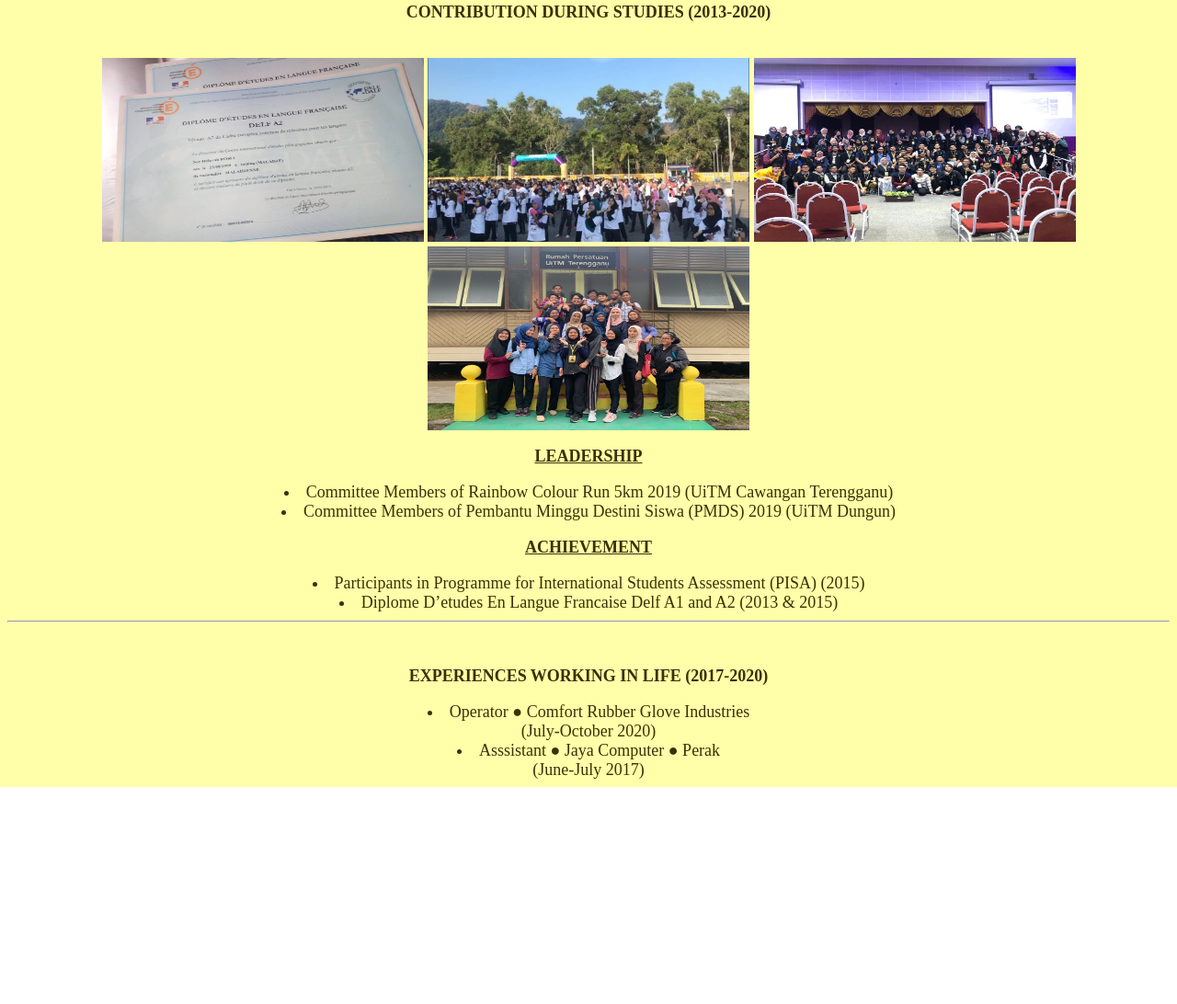
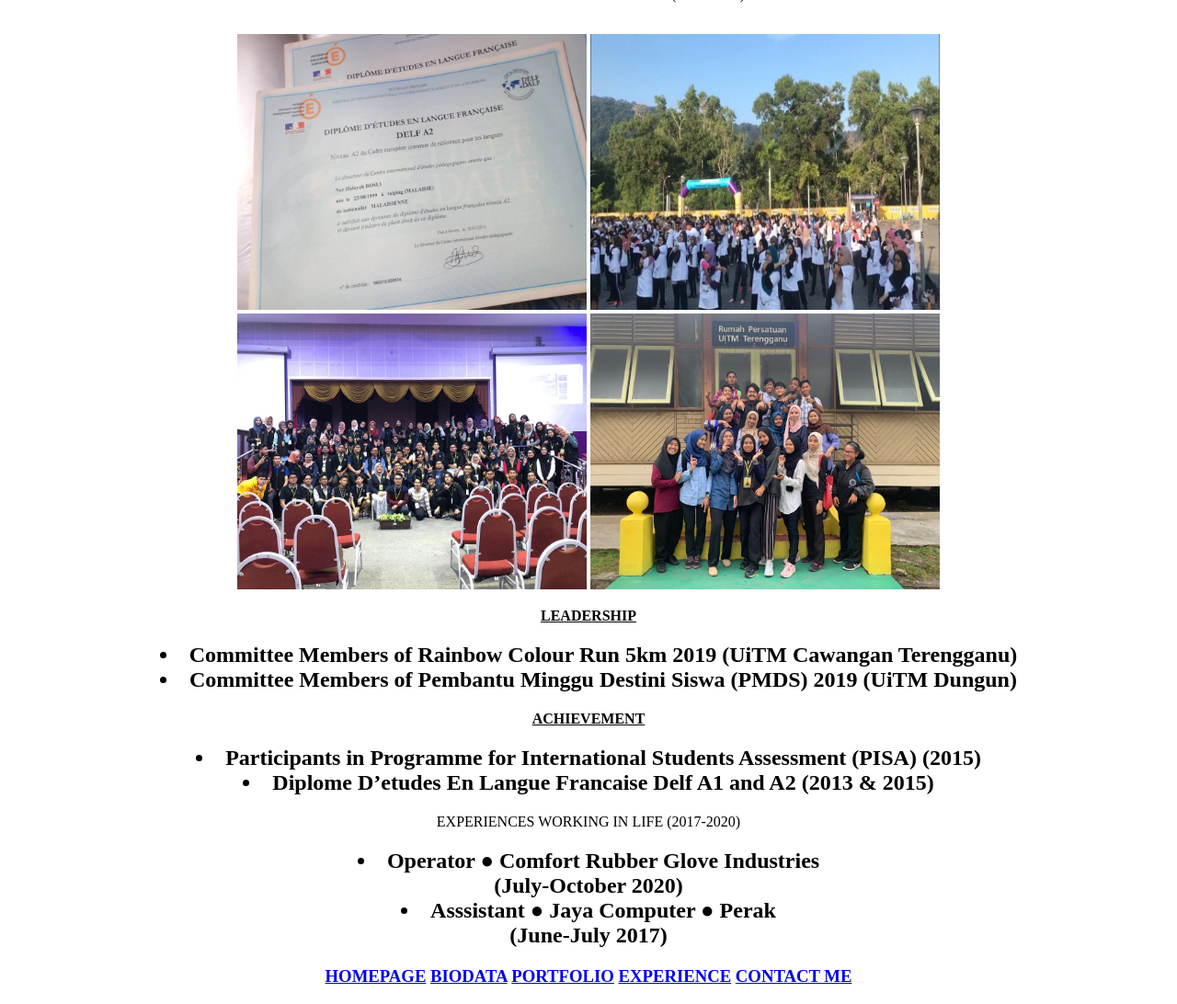
Before and after one commit to hidayahrosli99/personal-portfolio, a plain HTML site: page experience.html in a window 1280 px wide. Shown: the part 81-1173 px from the top of the page at 92% size. Before the commit the page ends 937 px from the top, so only its background shows below. Drawn offline with Linux system fonts and the light colour scheme; a web font is replaced by a local one.

Commit message:
Update experience.html

```diff
--- a/experience.html
+++ b/experience.html
@@ -2,47 +2,65 @@
 
 <HEAD>
 <TITLE> experience </TITLE>
+<link rel="stylesheet" href= "style.css">
+<link rel="preconnect" href="https://fonts.gstatic.com">
+<link rel="preconnect" href="https://fonts.gstatic.com">
+<link href="https://fonts.googleapis.com/css2?family=Dekko&display=swap" rel="stylesheet">
 </HEAD>
 
 
 <BODY>
-<CENTER><H1><FONT SIZE="+7" COLOR="#3C3003" FACE="Script MT Bold"><U> EXPERIENCE </U></FONT></H1></CENTER>
+<CENTER><H1>EXPERIENCE</H1></CENTER>
 
 <center>
-<FONT SIZE="+1" COLOR="#3C3003"FACE="Arial Rounded MT Bold">
-
-<p><B>CONTRIBUTION DURING STUDIES (2013-2020) </B>
-
-<p><br><img src="delf.jpeg" HEIGHT=200 WIDTH=350 > <img src="run.jpeg" HEIGHT=200 WIDTH=350 >
-<img src="pmds.jpeg" HEIGHT=200 WIDTH=350 > <img src="b.jpeg" HEIGHT=200 WIDTH=350 >
 
 
-<P><b><u>LEADERSHIP</u></b>
+<p>CONTRIBUTION DURING STUDIES (2013-2020)</p></B>
 
+<br><img src="delf.jpeg" HEIGHT=300 WIDTH=380 > <img src="run.jpeg" HEIGHT=300 WIDTH=380 > <br>
+<img src="pmds.jpeg" HEIGHT=300 WIDTH=380 > <img src="b.jpeg" HEIGHT=300 WIDTH=380 >
+
+
+<p><b><u>LEADERSHIP</u></b></p>
+
+<h2>
 <li>Committee Members of Rainbow Colour Run 5km 2019 (UiTM Cawangan Terengganu)
 <li>Committee Members of Pembantu Minggu Destini Siswa (PMDS) 2019 (UiTM Dungun)
+</h2>
 
+<p><b><u>ACHIEVEMENT</u></b></p>
 
-<p><b><u>ACHIEVEMENT</u></b>
-
+<h2>
 <li>Participants in Programme for International Students Assessment (PISA) (2015)
 <li>Diplome D’etudes En Langue Francaise Delf A1 and A2
 (2013 & 2015)
+</h2>
 
-<hr>
-<br> <p>
 
-<P><b> EXPERIENCES WORKING IN LIFE (2017-2020)</b>
+<P>EXPERIENCES WORKING IN LIFE (2017-2020)</p>
 
+<h2>
 <li>Operator ● Comfort Rubber Glove Industries
 <br>(July-October 2020)
 
 <li>Asssistant ● Jaya Computer ● Perak
 <br>(June-July 2017)
+</h2>
+
+<h3>
+<A HREF="homepage.html"Click this button to my Homepage">HOMEPAGE</A>
+<A HREF="biodata.html"Click this button to my Biodata">BIODATA</A>
+<A HREF="portfolio.html"Click this button to my Portfolio">PORTFOLIO</A>
+<A HREF="experience.html"Click this button to my Experience">EXPERIENCE</A>
+<A HREF="contact_me.html"Click this button to my Contact Me">CONTACT ME</A>
+
+
+</h3>
+</CENTER>
 
 
 
-<BODY BACKGROUND="poi.jpg">
+
 
 
 </BODY>
```
